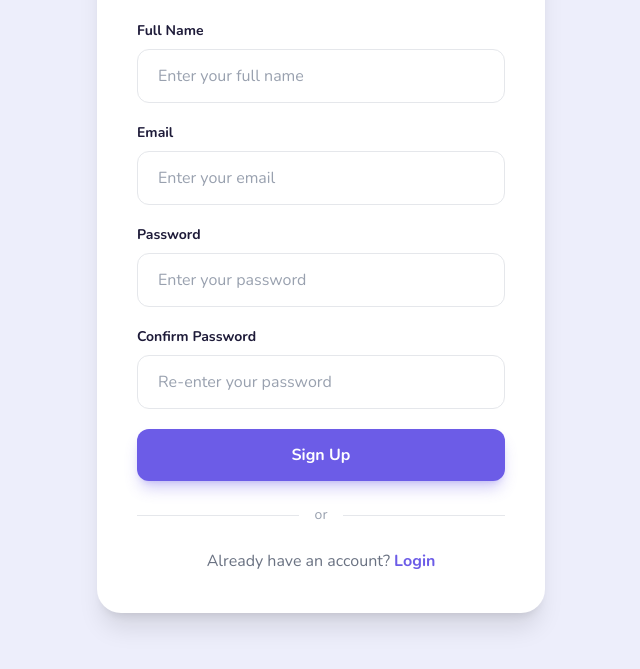
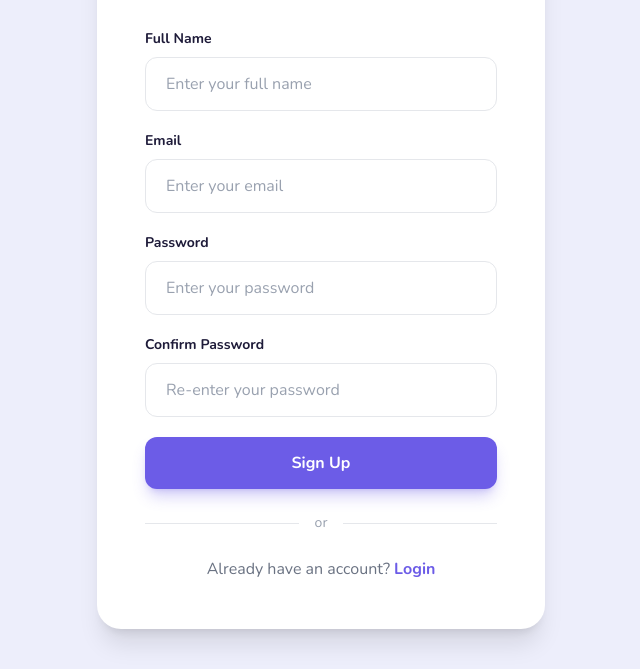
Before and after one commit to Muhammadzohaib12345/auth, a website: page index.html in a window 1280 px wide. Shown: the part 235-904 px from the top of the page, without its empty margins (319-959 px from the left). Drawn offline with nearby package versions, Linux system fonts and the light colour scheme.

Commit message:
Update padding in account creation form
Increased padding for the account creation form.

```diff
--- a/index.html
+++ b/index.html
@@ -8,7 +8,7 @@
     <title>Create your account</title>
 </head>
 <body class="font-sans bg-[#EDEEFB] min-h-screen flex items-center justify-center px-4 py-10 text-ink">
-    <div class="w-full max-w-md bg-white rounded-3xl shadow-xl p-8 sm:p-10">
+    <div class="w-full max-w-md bg-white rounded-3xl shadow-xl p-8 sm:p-12">
 
         <div class="w-14 h-14 rounded-2xl bg-brand-light mx-auto mb-5"></div>
         <h1 class="text-3xl font-extrabold text-center">Create your account</h1>
```
